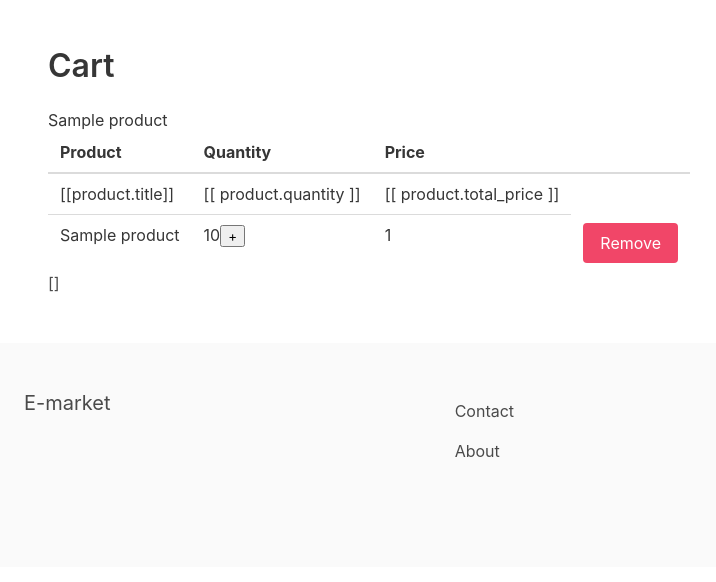
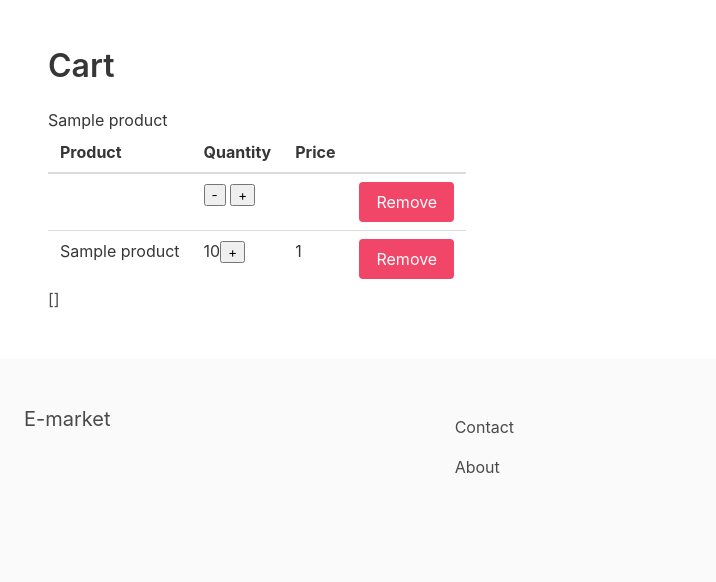
Before and after one commit to KaisarAyupov/Django-And-Vue-Ecommerce-Website-, a Django app: template e_market/apps/cart/templates/cart.html in a window 1280 px wide. Shown: the part 56-638 px from the top of the page, without its empty margins (0-716 px from the left). Run offline with Django 3.2, Linux system fonts and the light colour scheme; the template is opened without the code that fills it: most values are stand-ins (such as "Sample title", 1, 10 or a date in 2020).

Commit message:
Fixing error

```diff
--- a/e_market/apps/cart/templates/cart.html
+++ b/e_market/apps/cart/templates/cart.html
@@ -15,9 +15,14 @@
             </thead>
             <tbody>
                 <tr v-for="product in products">
-                    <td>[[product.title]]</td>
-                    <td>[[ product.quantity ]]</td>
+                    <td>
+                        <a :href="product.url">
+                            [[ product.title ]]
+                        </a>
+                    </td>
+                    <td><button @click="decrementQuantity(product.id, product.quantity, product.price)">-</button> [[ product.quantity ]] <button @click="incrementQuantity(product.id, product.quantity, product.price)">+</button></td>
                     <td>[[ product.total_price ]]</td>
+                    <td><button @click="removeFromCart(product.id)" class="button is-danger">Remove</button></td>
                 </tr>
                 {% for item in cart %}
                 {% with product=item.product %}
@@ -49,10 +54,9 @@
         delimiters: ['[[', ']]'],
         data() {
             return {
-                products: [{{ productsstring| safe }
-        }]
-    }
-    },
+                products: [{{ productsstring | safe }}]
+	    }
+	},
     mounted() {
         console.log('Mounted');
     },
```
